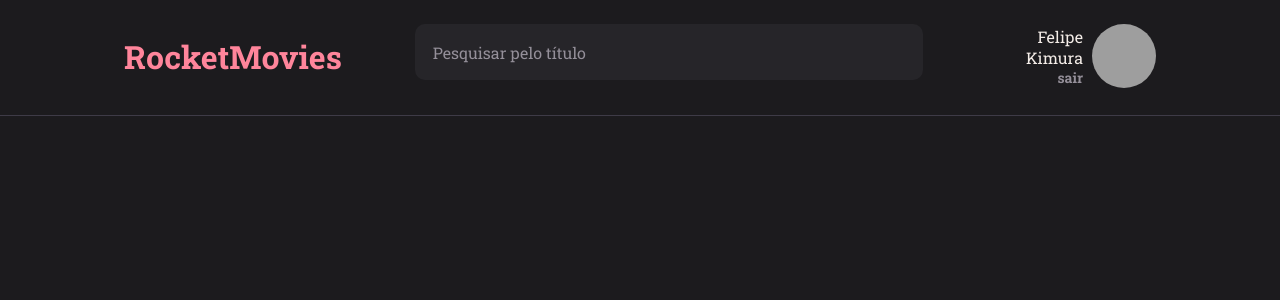
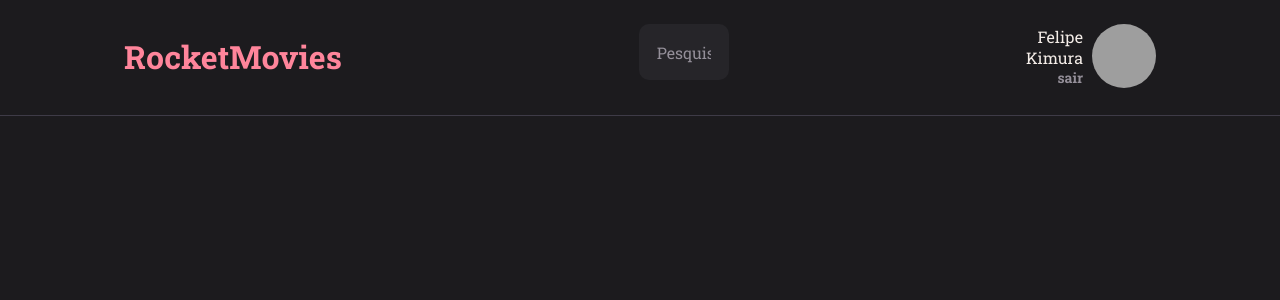
Before and after one commit to felipeslopes2010/rocket-movies, a React (Vite) app: page / in a window 1280 px wide. Shown: the top 300 px of the page. Built offline with nearby package versions, Linux system fonts and the light colour scheme; grey boxes are pictures that could not be loaded.

Commit message:
Melhoria Header

```diff
--- a/src/components/Input/styles.js
+++ b/src/components/Input/styles.js
@@ -1,13 +1,13 @@
 import styled from "styled-components";
 
 export const Container = styled.div`
-    width: 60%;
+    width: 40%;
     display: flex;
     justify-content: center;
     align-items: center;
     background-color: ${({theme}) => theme.COLORS.BACKGROUND_900};
     color: ${({theme}) => theme.COLORS.GRAY_300};
-    margin: 0 64px;
+    margin: 0 288px;
     margin-bottom: 8px;
     border-radius: 10px;
 
```
